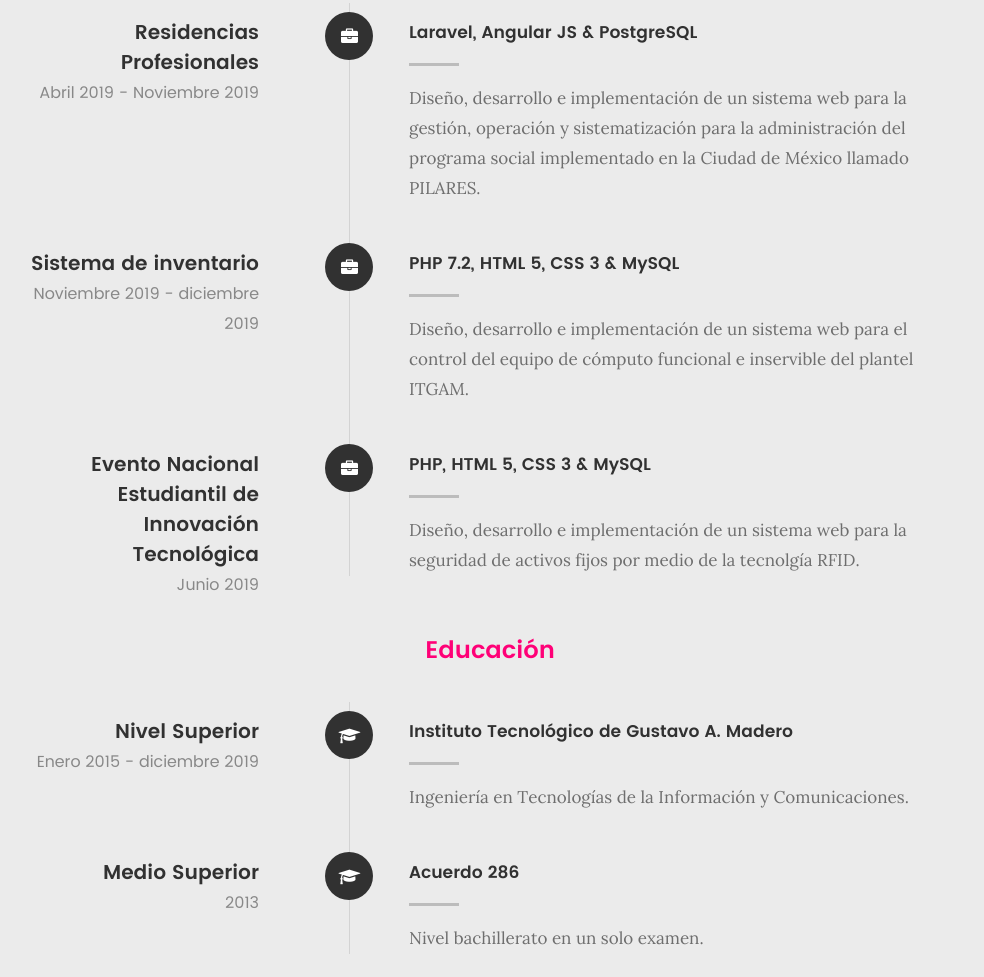
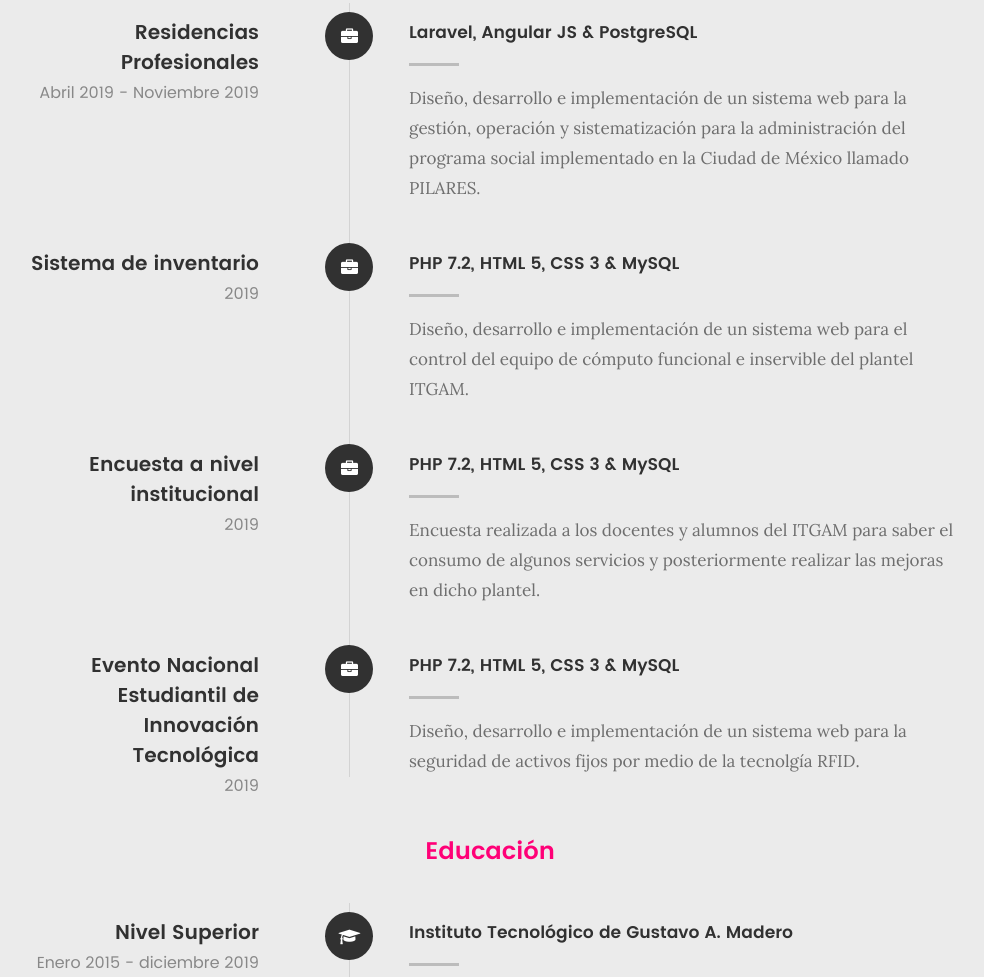
Before and after one commit to JonathanContrerasMtz/my-profile, a plain HTML site: page index.html in a window 1280 px wide. Shown: the part 2366-3343 px from the top of the page, without its empty margins (150-1134 px from the left). Drawn offline with Linux system fonts and the light colour scheme; files whose address does not match are found by name.

Commit message:
Modificando index

```diff
--- a/index.html
+++ b/index.html
@@ -137,12 +137,8 @@
 						<span>Jonathan Contreras Martínez</span>
 					</li>
 					<li>
-						<strong>Fecha de Nacimiento</strong>
-						<span>16 de agosto de 1989</span>
-					</li>
-					<li>
 						<strong>Experiencia:</strong>
-						<span>Freelancer, Desarrollador Front-end & Back-end</span>
+						<span>Desarrollador Front-end & Back-end</span>
 					</li>
 					<li>
 						<strong>Número celular</strong>
@@ -198,7 +194,8 @@
 
 		<div class="row button-section">
 			<div class="col-twelve">
-				<a href="cv.pdf" title="Descargar CV" class="button button-primary" target="_blank" download>Descargar CV</a>
+				<a href="cv.pdf" title="Descargar CV" class="button button-primary" target="_blank" download>Descargar
+					CV</a>
 			</div>
 		</div>
 
@@ -249,7 +246,7 @@
 
 						<div class="timeline-header">
 							<h3>Sistema de inventario </h3>
-							<p>Noviembre 2019 - diciembre 2019</p>
+							<p>2019</p>
 						</div>
 
 						<div class="timeline-content">
@@ -267,17 +264,37 @@
 						</div>
 
 						<div class="timeline-header">
-							<h3>Evento Nacional Estudiantil de Innovación Tecnológica</h3>
-							<p>Junio 2019</p>
+							<h3>Encuesta a nivel institucional </h3>
+							<p>2019</p>
 						</div>
 
 						<div class="timeline-content">
-							<h4>PHP, HTML 5, CSS 3 & MySQL</h4>
+							<h4>PHP 7.2, HTML 5, CSS 3 & MySQL</h4>
+							<p>Encuesta realizada a los docentes y alumnos del ITGAM para saber el consumo de algunos
+								servicios y posteriormente realizar las mejoras en dicho plantel.</p>
+						</div>
+
+					</div> <!-- /timeline-block -->
+
+					<div class="timeline-block">
+
+						<div class="timeline-ico">
+							<i class="fa fa-briefcase"></i>
+						</div>
+
+						<div class="timeline-header">
+							<h3>Evento Nacional Estudiantil de Innovación Tecnológica</h3>
+							<p>2019</p>
+						</div>
+
+						<div class="timeline-content">
+							<h4>PHP 7.2, HTML 5, CSS 3 & MySQL</h4>
 							<p>Diseño, desarrollo e implementación de un sistema web para la seguridad de activos fijos
 								por medio de la tecnolgía RFID.</p>
 						</div>
 
 					</div> <!-- /timeline-block -->
+
 
 
 				</div> <!-- /timeline-wrap -->
@@ -394,7 +411,8 @@
 							<a href="#modal-02" class="overlay">
 								<div class="folio-item-table">
 									<div class="folio-item-cell">
-										<h3 class="folio-title">Sistema web de control de inventario para el equipo de cómputo en
+										<h3 class="folio-title">Sistema web de control de inventario para el equipo de
+											cómputo en
 											el ITGAM</h3>
 										<span class="folio-types">
 											Instituto Tecnológico de Gustavo A. Madero
@@ -448,7 +466,10 @@
 
 						<div class="description-box">
 							<h4>Regalo Ideal</h4>
-							<p style="text-align: justify;">Sistema web que optimiza procesos, permite administrar a los integrantes del programa social PILARES y brinda reportes semanales y mensuales en (formato PDF & Excel) sobre todas las actividades que realizan los docentes, talleristas, monitores, etc.</p>
+							<p style="text-align: justify;">Sistema web que optimiza procesos, permite administrar a los
+								integrantes del programa social PILARES y brinda reportes semanales y mensuales en
+								(formato PDF & Excel) sobre todas las actividades que realizan los docentes,
+								talleristas, monitores, etc.</p>
 
 							<div class="categories">Web Development</div>
 						</div>
@@ -468,7 +489,9 @@
 
 						<div class="description-box">
 							<h4>Sistema de control de inventario</h4>
-							<p>Permite la contabilidad y registro de las cantidades de equipos de computo existentes en el ITGAM, tanto equipos en uso como aquellos que ya no están en funcionamiento por alguna cuestión de hardware o software.</p>
+							<p>Permite la contabilidad y registro de las cantidades de equipos de computo existentes en
+								el ITGAM, tanto equipos en uso como aquellos que ya no están en funcionamiento por
+								alguna cuestión de hardware o software.</p>
 
 							<div class="categories">Web Design</div>
 						</div>
@@ -494,7 +517,8 @@
 						</div>
 
 						<div class="link-box">
-							<a href="https://regaloideal-fun.000webhostapp.com/regaloideal/index.php" target="_blank">Visitar sitio</a>
+							<a href="https://regaloideal-fun.000webhostapp.com/regaloideal/index.php"
+								target="_blank">Visitar sitio</a>
 							<a href="#" class="popup-modal-dismiss">Cerrar</a>
 						</div>
 
@@ -508,13 +532,17 @@
 
 						<div class="description-box">
 							<h4>Huella ecológica</h4>
-							<p>La huella ecológica (del inglés ecological footprint) es un indicador del impacto ambiental generado por la demanda humana que se hace de los recursos existentes en los ecosistemas del planeta, relacionándola con la capacidad ecológica de la Tierra de regenerar sus recursos.</p>
+							<p>La huella ecológica (del inglés ecological footprint) es un indicador del impacto
+								ambiental generado por la demanda humana que se hace de los recursos existentes en los
+								ecosistemas del planeta, relacionándola con la capacidad ecológica de la Tierra de
+								regenerar sus recursos.</p>
 
 							<div class="categories">WEB DEVELOPMENT</div>
 						</div>
 
 						<div class="link-box">
-							<a href="https://jonathan-rockman.000webhostapp.com/HuellaEcologica" target="_blank">Visitar sitio</a>
+							<a href="https://jonathan-rockman.000webhostapp.com/HuellaEcologica" target="_blank">Visitar
+								sitio</a>
 							<a href="#" class="popup-modal-dismiss">Cerrar</a>
 						</div>
 
@@ -594,7 +622,8 @@
 				<ul class="footer-social">
 					<li><a href="https://www.facebook.com/rockie89"><i class="fa fa-facebook"></i></a></li>
 					<li><a href="https://twitter.com/JonathanRockman"><i class="fa fa-twitter"></i></a></li>
-					<li><a href="https://www.instagram.com/jonathan_rockman/?hl=es-la"><i class="fa fa-instagram"></i></a></li>
+					<li><a href="https://www.instagram.com/jonathan_rockman/?hl=es-la"><i
+								class="fa fa-instagram"></i></a></li>
 				</ul>
 
 			</div>
```
Lines whose indentation alone changed are shown as unchanged.
